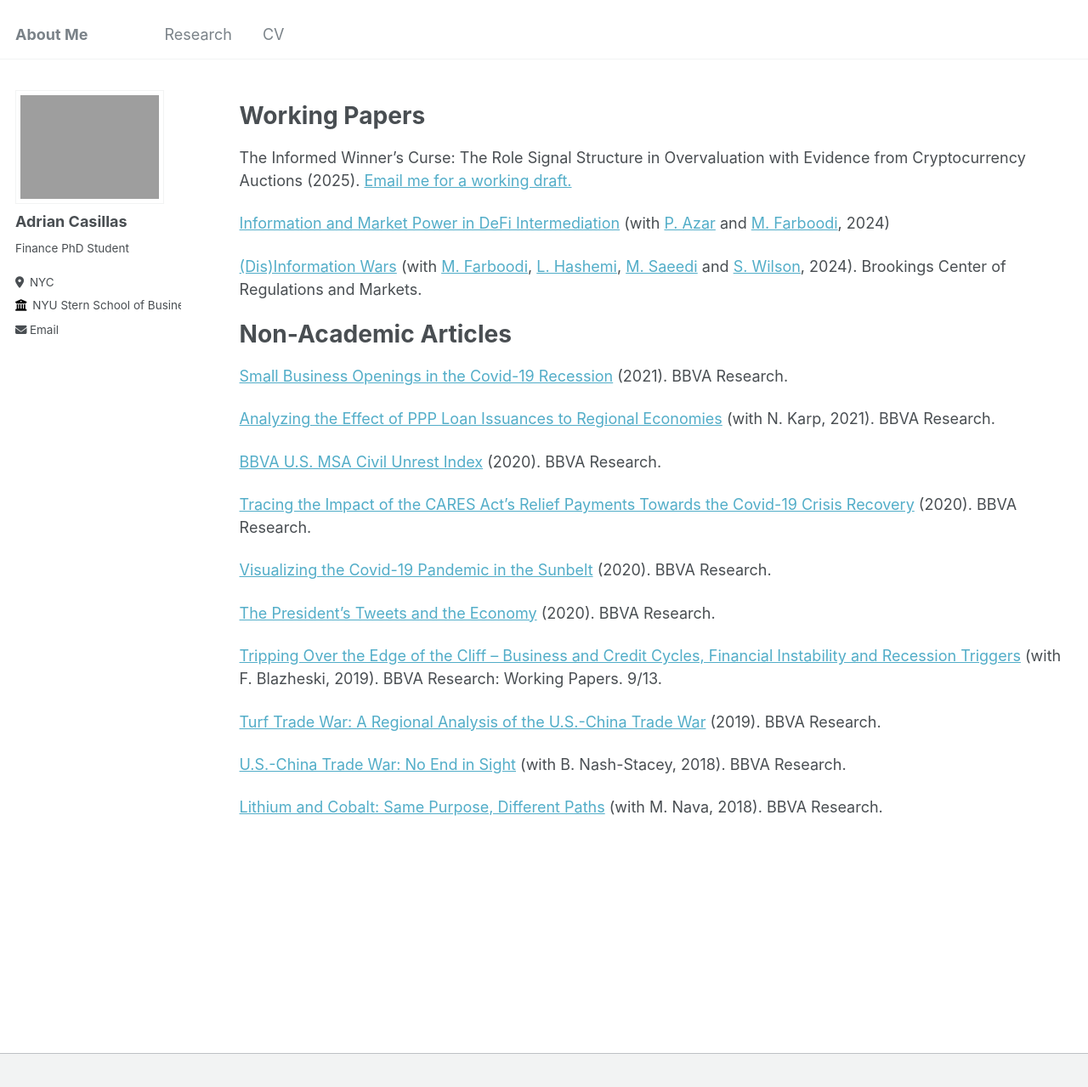
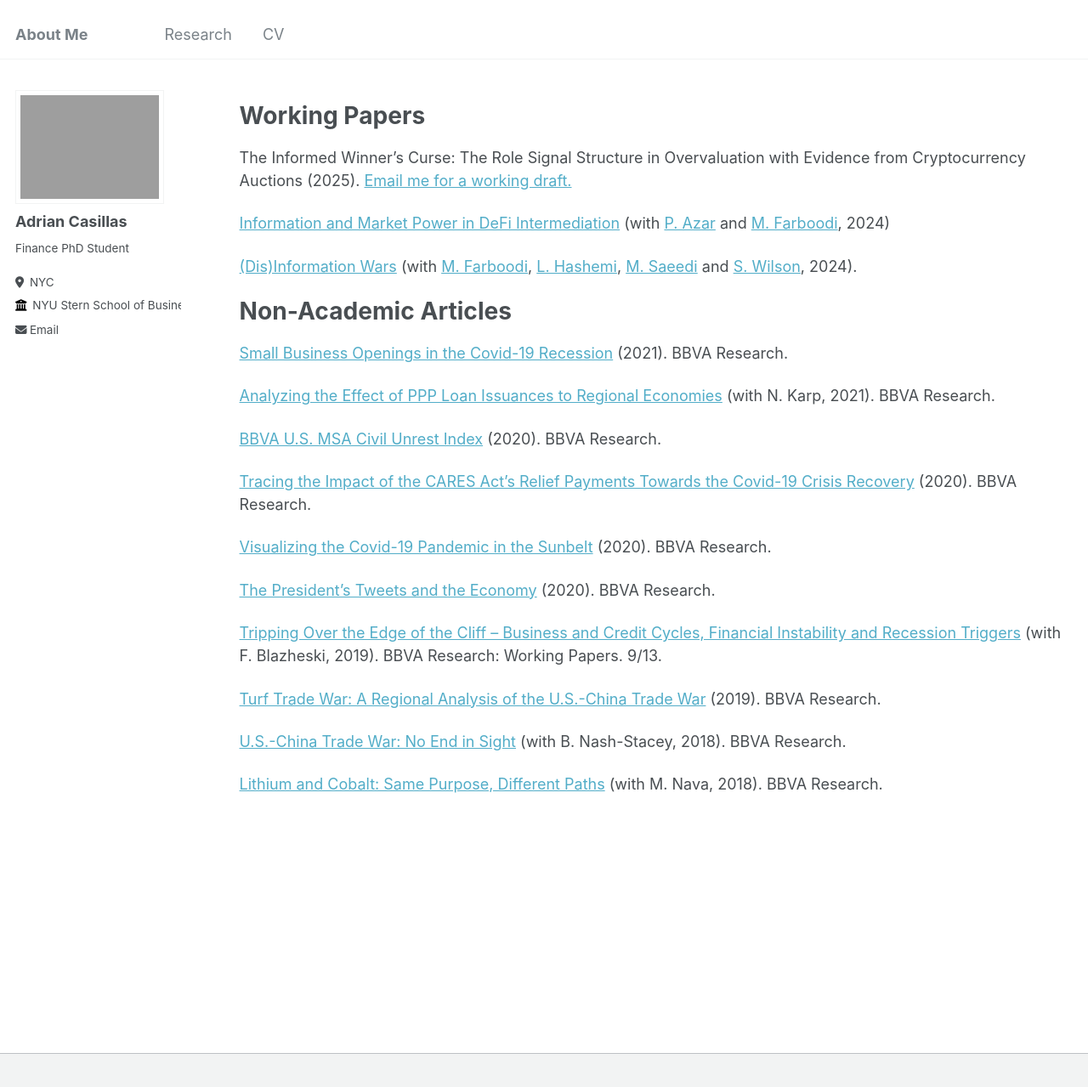
Before and after one commit to Adrian-Casillas/adrian-casillas.github.io, a Jekyll site: the page built from _pages/publications.md, in a window 1280 px wide and 1312 px high. Shown: the top 1279 px of the window at 85% size. Built offline with Jekyll 4.4.1, drawn with Linux system fonts in a browser that asks for light colours.

Commit message:
Update publications.md

```diff
--- a/_pages/publications.md
+++ b/_pages/publications.md
@@ -17,7 +17,7 @@ The Informed Winner's Curse: The Role Signal Structure in Overvaluation with Evi
 
 [Information and Market Power in DeFi Intermediation](https://www.nber.org/system/files/working_papers/w32949/w32949.pdf) (with [P. Azar](https://pabloazar.github.io/) and [M. Farboodi](https://sites.google.com/site/maryamfarboodi/home), 2024)
 
-[(Dis)Information Wars](https://www.nber.org/system/files/working_papers/w32896/w32896.pdf) (with [M. Farboodi](https://sites.google.com/site/maryamfarboodi/home), [L. Hashemi](https://scholar.google.com/citations?user=pH199JIAAAAJ&hl=en), [M. Saeedi](https://scholar.google.com/citations?user=5qWawgkAAAAJ&hl=en) and [S. Wilson](https://scholar.google.com/citations?user=R4ICpa0AAAAJ&hl=en), 2024). Brookings Center of Regulations and Markets.
+[(Dis)Information Wars](https://www.nber.org/system/files/working_papers/w32896/w32896.pdf) (with [M. Farboodi](https://sites.google.com/site/maryamfarboodi/home), [L. Hashemi](https://scholar.google.com/citations?user=pH199JIAAAAJ&hl=en), [M. Saeedi](https://scholar.google.com/citations?user=5qWawgkAAAAJ&hl=en) and [S. Wilson](https://scholar.google.com/citations?user=R4ICpa0AAAAJ&hl=en), 2024).
 
 # Non-Academic Articles
 
```
